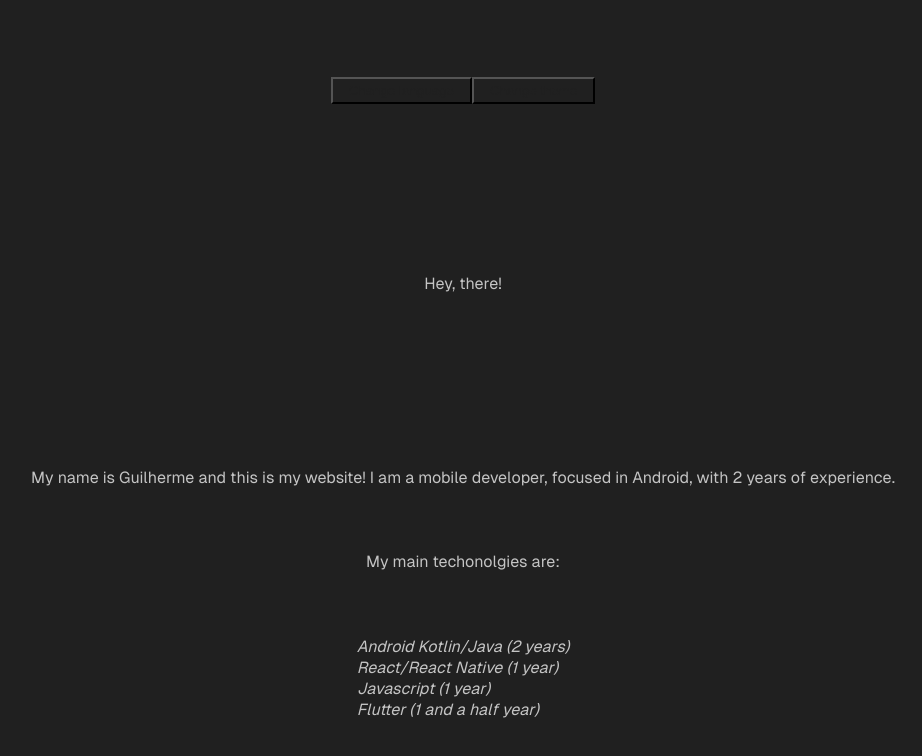
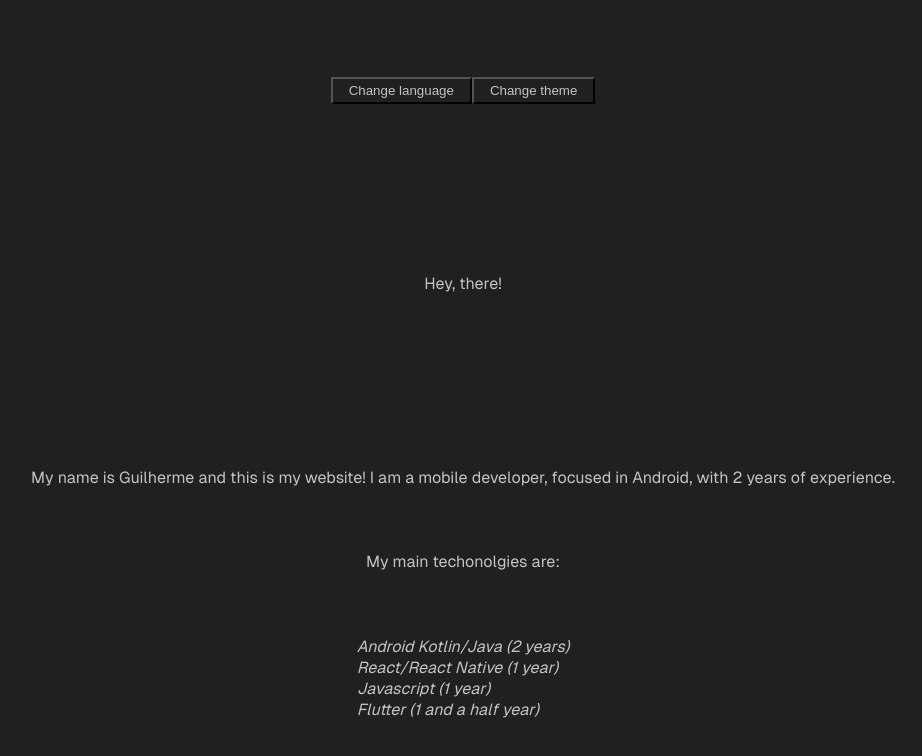
Before and after one commit to gcomartins/my-website, a Next.js app: page /my-website/ in a window 1280 px wide. Shown: the top 756 px of the page, without its empty margins (177-1099 px from the left). Built offline with nearby package versions, Linux system fonts and the light colour scheme.

Commit message:
Changing ThemeVariation to abstract class

```diff
--- a/src/app/theme/theme.ts
+++ b/src/app/theme/theme.ts
@@ -1,10 +1,19 @@
-interface ThemeVariation {
-    getMainColor(): string
-    getSecondaryColor(): string
-    getForegroundColor(): string
-    getBackgroundColor(): string
-    getButtonBackgroundColor(): string
-    getButtonForeground(): string
+abstract class ThemeVariation {
+    abstract getMainColor(): string
+    abstract getSecondaryColor(): string
+
+    getForegroundColor(): string {
+        return this.getSecondaryColor()
+    }
+    getBackgroundColor(): string {
+        return this.getMainColor()
+    }
+    getButtonBackgroundColor(): string {
+        return this.getMainColor()
+    }
+    getButtonForeground(): string {
+        return this.getSecondaryColor()
+    }
 }
 
 export default ThemeVariation
--- a/src/app/theme/variations/blackTheme.ts
+++ b/src/app/theme/variations/blackTheme.ts
@@ -1,24 +1,12 @@
 import ThemeVariation from "../theme";
 
-class BlackTheme implements ThemeVariation {
+class BlackTheme extends ThemeVariation {
     getMainColor(): string {
         return "#202020"
     }
     getSecondaryColor(): string {
         return "#c4c4c4"
     }
-    getForegroundColor(): string {
-        return this.getSecondaryColor()
-    }
-    getBackgroundColor(): string {
-        return this.getMainColor()
-    }
-    getButtonBackgroundColor(): string {
-        return this.getSecondaryColor()
-    }
-    getButtonForeground(): string {
-        return this.getMainColor()
-    }
 }
 
 export default BlackTheme
--- a/src/app/theme/variations/whiteTheme.ts
+++ b/src/app/theme/variations/whiteTheme.ts
@@ -1,24 +1,12 @@
 import ThemeVariation from "../theme";
 
-class WhiteTheme implements ThemeVariation {
+class WhiteTheme extends ThemeVariation {
     getMainColor(): string {
         return "#c4c4c4"
     }
     getSecondaryColor(): string {
         return "#202020"
     }
-    getForegroundColor(): string {
-        return this.getSecondaryColor()
-    }
-    getBackgroundColor(): string {
-        return this.getMainColor()
-    }
-    getButtonBackgroundColor(): string {
-        return this.getSecondaryColor()
-    }
-    getButtonForeground(): string {
-        return this.getMainColor()
-    }
 }
 
 export default WhiteTheme
```
